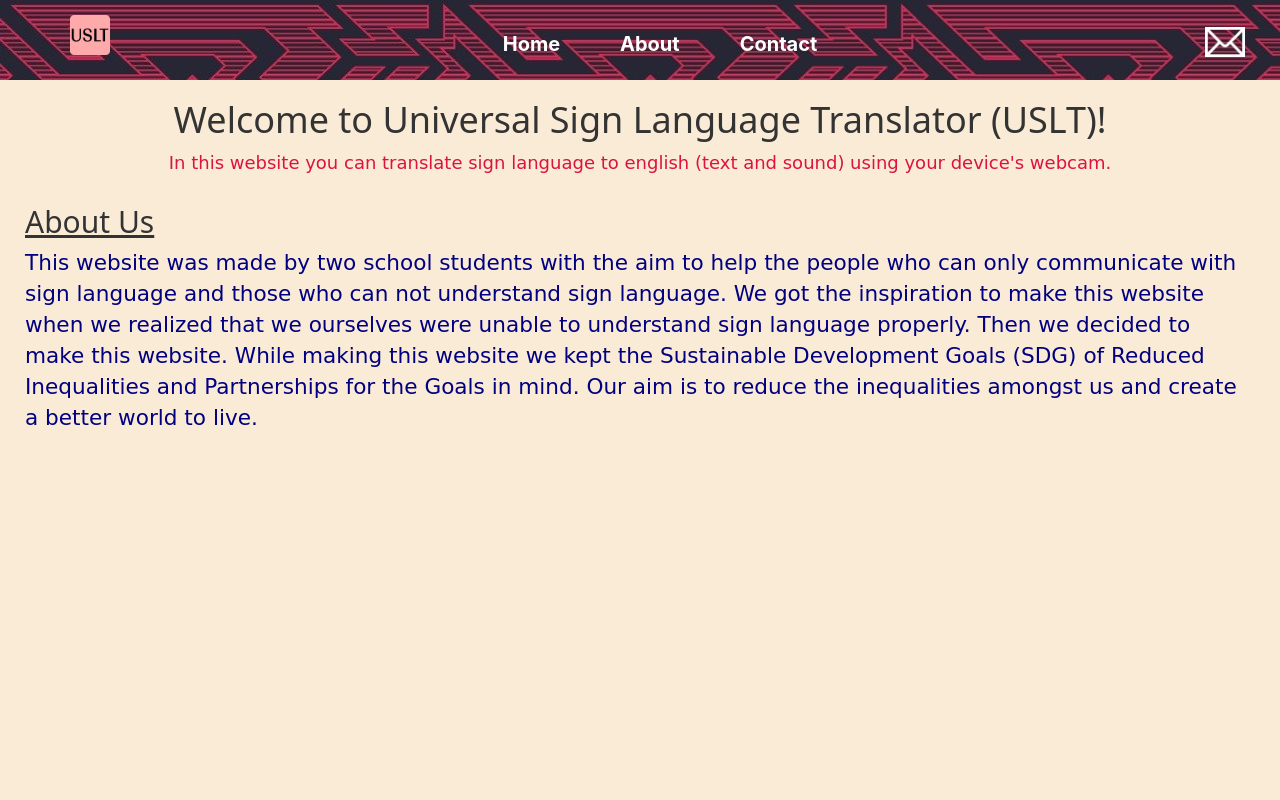
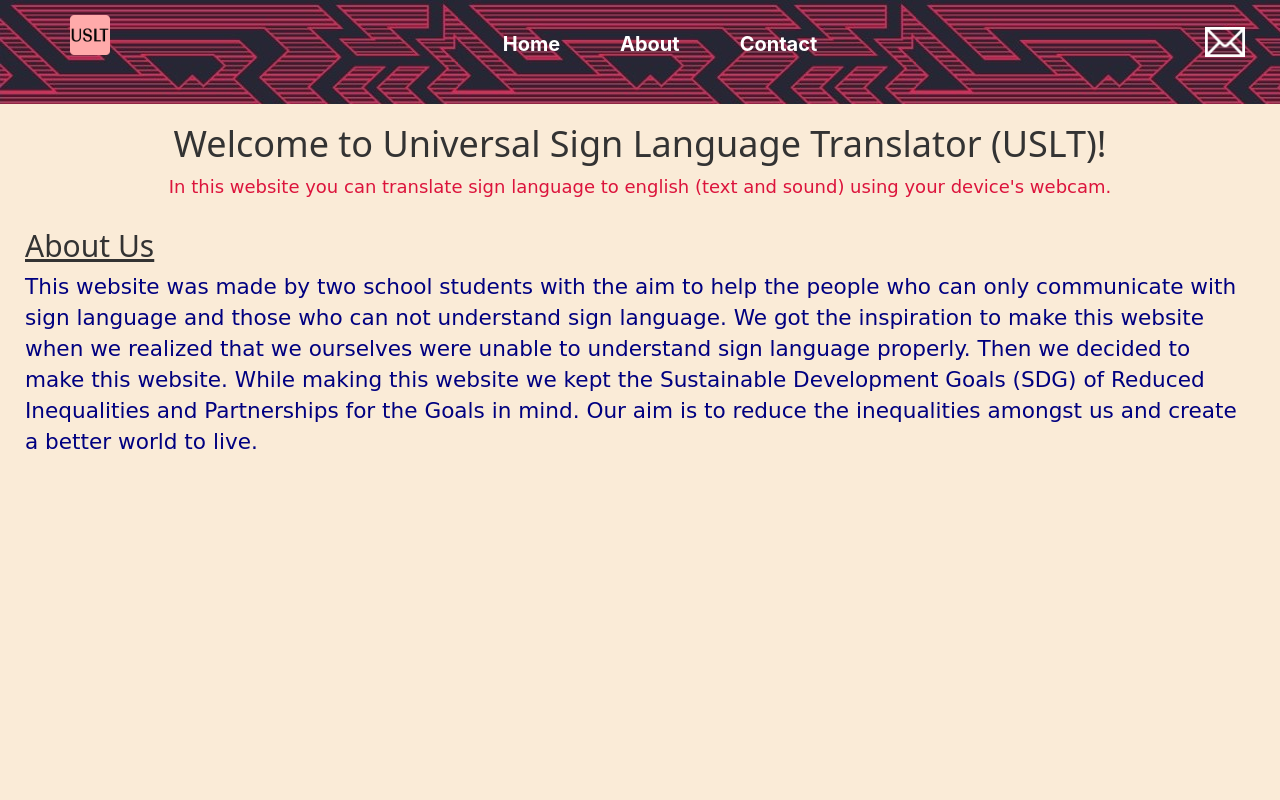
Before and after one commit to usltweb/usltweb.github.io, a plain HTML site: page about.html in a window 1280 px wide. Shown: the top 800 px of the page. Drawn offline with nearby package versions, Linux system fonts and the light colour scheme.

Commit message:
Update style.css

```diff
--- a/style.css
+++ b/style.css
@@ -33,7 +33,7 @@ a {
   }
   header {
     background-image: url('1.jpg');
-    height: 10vh;
+    height: 13vh;
     padding-top: 30px;
     padding-right: 5px;
     padding-left: none;
```
